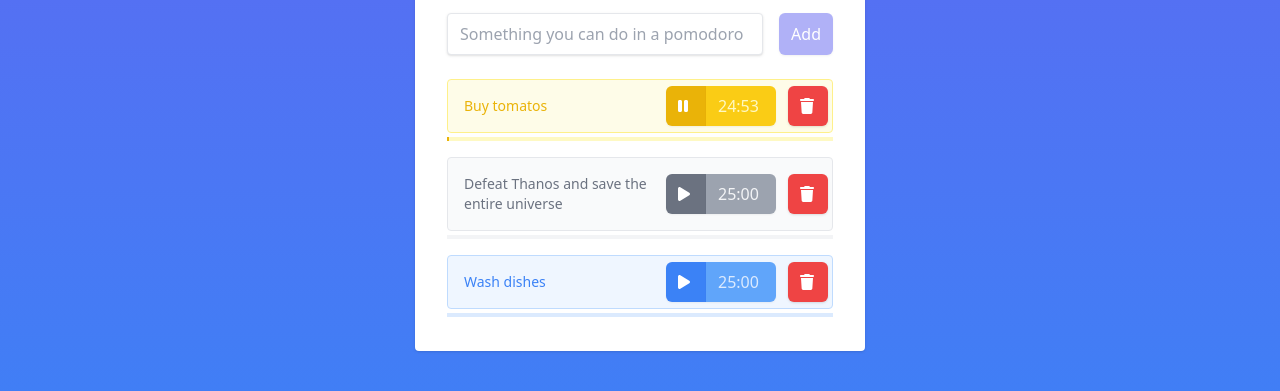
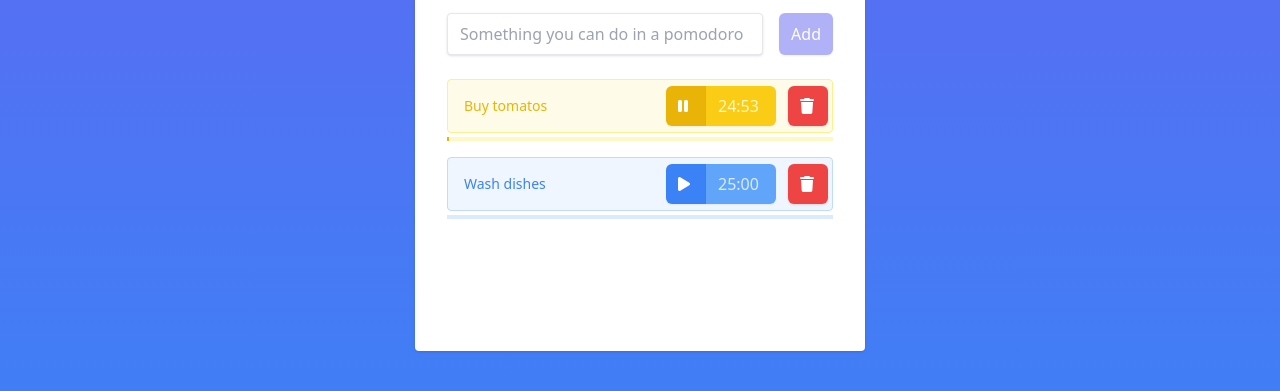
Before and after one commit to teles/miniapps, a website built with webpack: page src/index.html in a window 1280 px wide. Both pictures are taken after a click on the button 808 px from the left and 493 px from the top of the page. Shown: the part 299-690 px from the top of the page. Built offline with nearby package versions, Linux system fonts and the light colour scheme.

Commit message:
feat(#8): implements remove function

```diff
--- a/src/index.html
+++ b/src/index.html
@@ -61,7 +61,7 @@
               Add
             </button>
           </div>
-          <div class="flex flex-col mt-4 overflow-auto h-[250px] max-h-[250px]">
+          <div class="flex flex-col mt-2 overflow-auto h-[250px] max-h-[250px]">
             <template x-for="pomodoro in pomodoros">
               <article
                 class="mb-2"
--- a/src/js/pomodoro-core.js
+++ b/src/js/pomodoro-core.js
@@ -203,14 +203,19 @@ export default function (Alpine) {
         handle_button_timer_click(pomodoro, button_name) {
             const callback = {
                 'remove': (pomodoro) => {
-                    console.log('remove: ', pomodoro)
+                    const pomodoro_stage = this.get_stage_by_pomodoro(pomodoro)
+                    if(pomodoro_stage.state === 'paused') {
+                        this.pomodoros = this.pomodoros.filter(item => item !== pomodoro)
+                    }
             }}[button_name]
             callback(pomodoro);
         },
         countdown(pomodoro) {
             const pomodoro_stage = this.get_stage_by_pomodoro(pomodoro)
             if(pomodoro_stage.state === 'running') {
-                pomodoro[pomodoro_stage.timer_property] > 0 && pomodoro[pomodoro_stage.timer_property]--
+                pomodoro[pomodoro_stage.timer_property] === 0
+                    ? ( pomodoro.stage = pomodoro_stage.on_countdown || pomodoro.stage )
+                    : pomodoro[pomodoro_stage.timer_property]--
             }
         },
         new_pomodoro_text: '',
```
